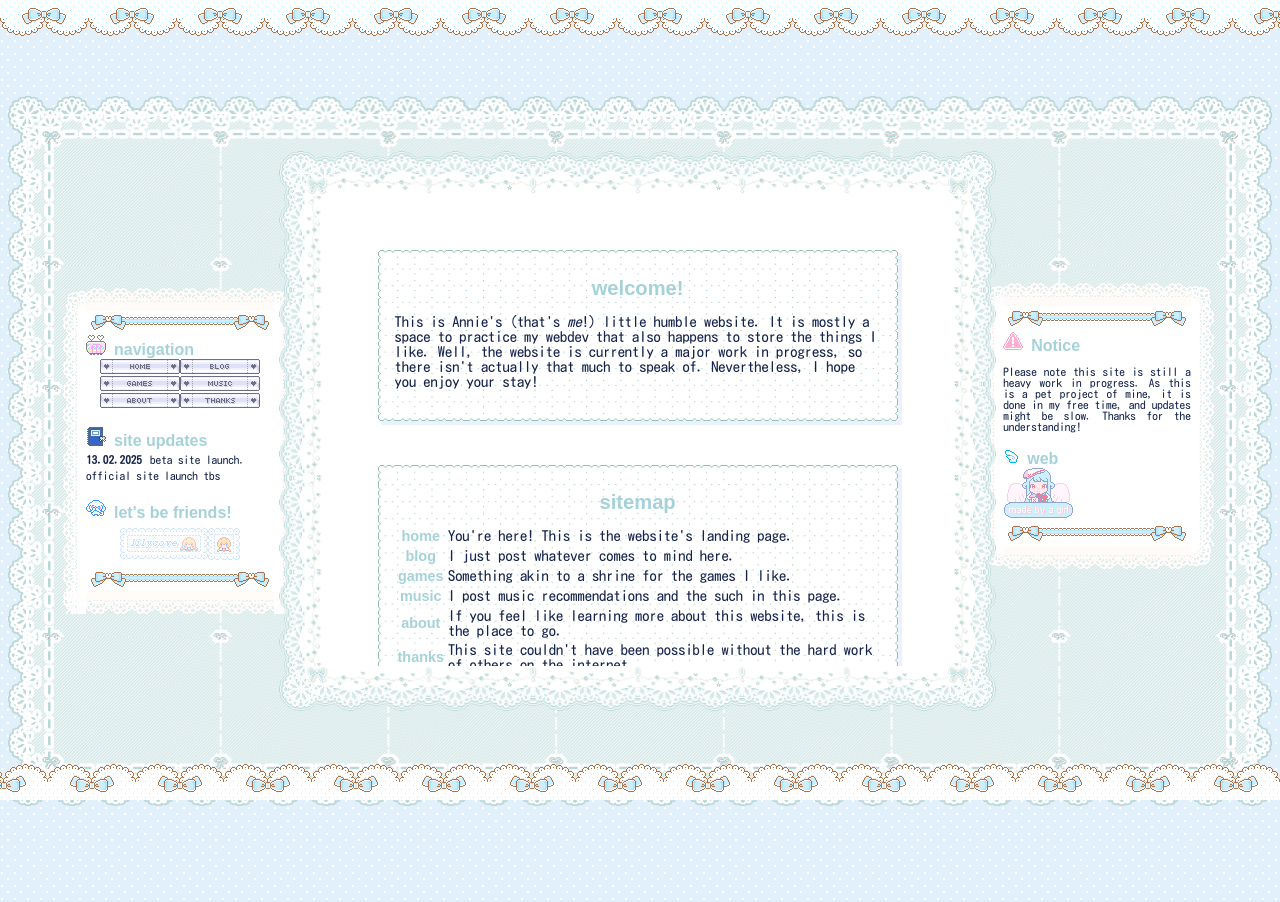
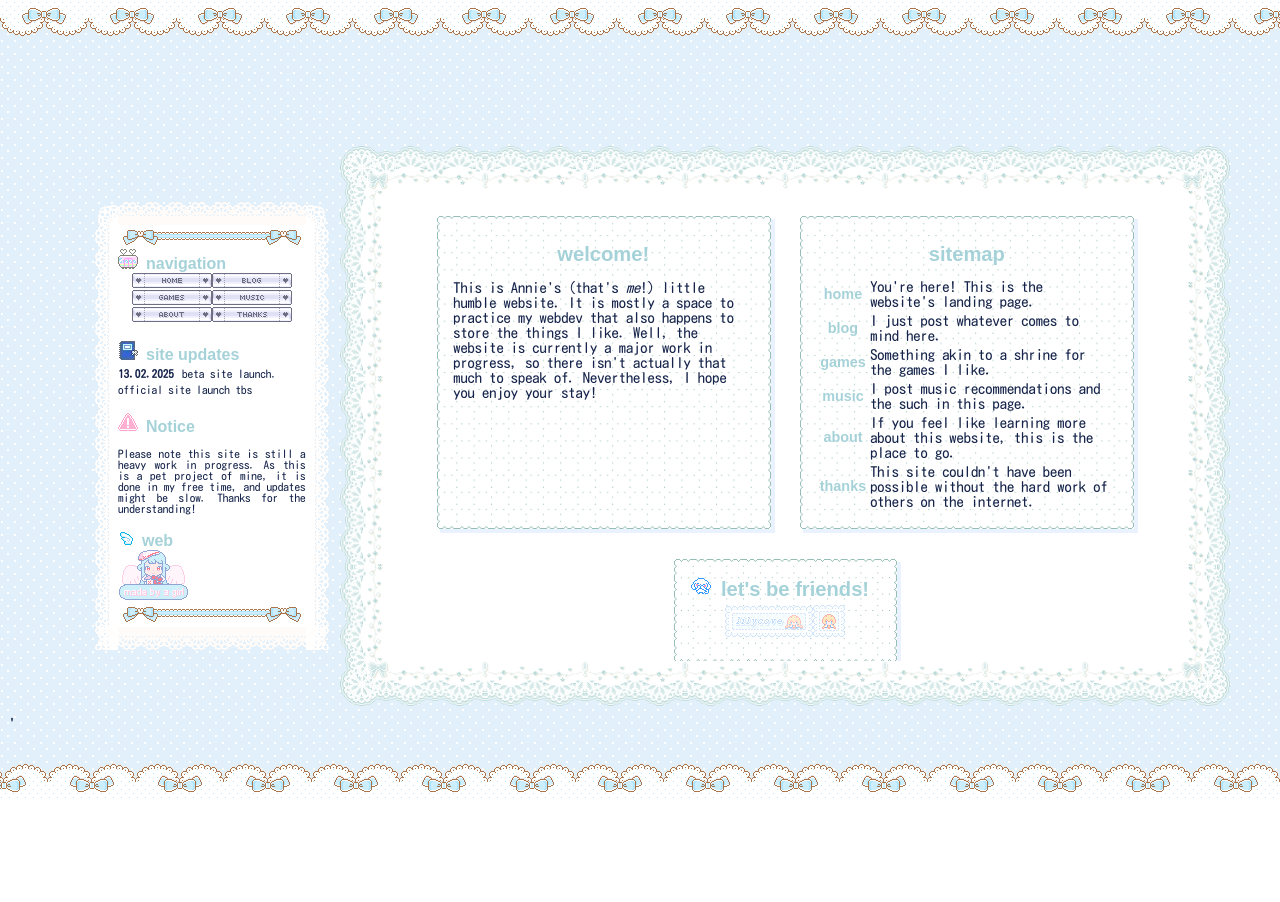
Before and after one commit to lilycove/neo-city, a plain HTML site: page public/index.html in a window 1280 px wide. After the commit the page ends 800 px from the top, so only its background shows below. Drawn offline with Linux system fonts and the light colour scheme; a web font is replaced by a local one.

Commit message:
might have to revamp the layout. while i figure it out, all pages outside index shall be redirected to building.html (wip)

```diff
--- /dev/null
+++ b/public/building.html
@@ -0,0 +1,33 @@
+
+<!DOCTYPE html>
+<html lang="en">
+    <head>
+        <meta charset="utf-8">
+        <meta name="viewport" content="width=device-width" />
+        <link rel="stylesheet" href="style.css">
+        <link rel="icon" type="image/x-icon" href="/images/my_buttons/stamp_still.png">
+        <!--custom fonts load: Borel, Kosugi Maru, Oldenburg, Send Flowers-->
+        <link rel="preconnect" href="https://fonts.googleapis.com">
+        <link rel="preconnect" href="https://fonts.gstatic.com" crossorigin>
+        <link href="https://fonts.googleapis.com/css2?family=Borel&family=Kosugi+Maru&family=Oldenburg&:ital,wght@0,400;0,700;0,900;1,400;1,700;1,900&family=Send+Flowers&display=swap" rel="stylesheet">
+        <title>home | lilycove-xx</title>
+    </head>
+
+    <body>
+
+        This page is under construction... Please come back later!
+
+    </body>
+
+</html>
+
+<!--credits list tba!
+
+https://lazer-bunny.neocities.org/Resources
+https://kawaiimaterials.tumblr.com/Dividers
+https://animatedglittergraphics-n-more.tumblr.com/tagged/master%20list
+https://rentry.co/outsider
+https://rentry.co/cwureful
+https://imvu.nekoweb.org/
+
+-->
--- a/public/index.html
+++ b/public/index.html
@@ -45,11 +45,11 @@
                                         <nav>
                                             <div class="nav-buttons">
                                                 <a href="index.html"><img src="images/buttons/12e-home.gif" alt="home"></a>
-                                                <a href="blog.html"><img src="images/buttons/12e-blog.gif" alt="blog"></a>
-                                                <a href="game.html"><img src="images/buttons/12e-game.gif" alt="game"></a>
-                                                <a href="music.html"><img src="images/buttons/12e-music.gif" alt="music"></a>
-                                                <a href="about.html"><img src="images/buttons/12e-about.gif" alt="about"></a>
-                                                <a href="thanks.html"><img src="images/buttons/12e-thanks.gif" alt="thanks"></a>
+                                                <a href="building.html"><img src="images/buttons/12e-blog.gif" alt="blog"></a>
+                                                <a href="building.html"><img src="images/buttons/12e-game.gif" alt="game"></a>
+                                                <a href="building.html"><img src="images/buttons/12e-music.gif" alt="music"></a>
+                                                <a href="building.html"><img src="images/buttons/12e-about.gif" alt="about"></a>
+                                                <a href="building.html"><img src="images/buttons/12e-thanks.gif" alt="thanks"></a>
                                             </div>
                                         </nav>
                                     </div>
@@ -68,12 +68,26 @@
                                     </div>
                             </div>
 
-                            <img src="/images/icon/cinna-2.gif"><span class="side-title">let's be friends!</span>
 
-                            <div class="line-lace">
-                                <a href="https://lilycove-xx.neocities.org"><img src="/images/my_buttons/button_anim.gif"></a>
-                                <a href="https://lilycove-xx.neocities.org"><img src="/images/my_buttons/stamp_anim.gif"></a>
+
+                            <img src="/images/icon/danger.gif"><span class="side-title">Notice</span>
+                            <div class="txt-area">
+                                <p class="blurb">Please note this site is still a heavy work in progress.
+                                    As this is a pet project of mine, it is done in my free time, and updates might be slow. Thanks for the understanding!</p>
+                                </p>
                             </div>
+
+                            <div class="webring">
+                                <div class="webring">
+                                    <div id="point-center">
+                                        <img src="/images/icon/wing.gif"><span class="side-title">web</span>
+                                            <div id="inner">
+                                                <a href="https://lovesick.cafe/grrrl"><img src="/images/web/girl.png" alt="made by a girl"></a>
+                                            </div>
+                                    </div>
+                                </div>
+                            </div>
+
                             <div class="line-lace">
                                 <img src="/images/ribbons/line-ribbon-1.gif">
                             </div>
@@ -89,7 +103,7 @@
 
                 <section class="center">
                     <div>
-                        <div>
+                        <div class="center-container">
                             <div class="center-box">
                             <h2 class="main-title">welcome!</h2>
                             <p>This is Annie's (that's <em>me</em>!) little humble website. It is mostly a space to practice my webdev that also happens to store the things I like.
@@ -126,52 +140,15 @@
                                 </table>
                                 </div>
                             </div>
-    </div>
-                    </div>
 
-                </section>
-
-<!--right sidebar section code-->
-
-                <section class="right">
-
-                    <div class = "box-top" >
-                        <div class = "top" ></div>
-                    </div>
-
-                    <div class = "box-center" >
-
-                        <div class = "box-inner" >
-
-                            <div class="line-lace">
-                                <img src="/images/ribbons/line-ribbon-1.gif">
-                            </div>
-
-                            <img src="/images/icon/danger.gif"><span class="side-title">Notice</span>
-                            <div class="txt-area">
-                                <p class="blurb">Please note this site is still a heavy work in progress.
-                                    As this is a pet project of mine, it is done in my free time, and updates might be slow. Thanks for the understanding!</p>
-                                </p>
-                            </div>
-
-                            <div class="webring">
-                                <div class="webring">
-                                    <div id="point-center">
-                                        <img src="/images/icon/wing.gif"><span class="side-title">web</span>
-                                            <div id="inner">
-                                                <a href="https://lovesick.cafe/grrrl"><img src="/images/web/girl.png" alt="made by a girl"></a>
-                                            </div>
-                                    </div>
+                            <div class="center-box">
+                                <img src="/images/icon/cinna-2.gif"><span class="main-title">let's be friends!</span>
+                                <div class="line-lace">
+                                    <a href="https://lilycove-xx.neocities.org"><img src="/images/my_buttons/button_anim.gif"></a>
+                                    <a href="https://lilycove-xx.neocities.org"><img src="/images/my_buttons/stamp_anim.gif"></a>
                                 </div>
                             </div>
-                            <div class="line-lace">
-                                <img src="/images/ribbons/line-ribbon-1.gif">
-                            </div>
-                        </div>
-                    </div>
-
-                    <div class = "box-bottom" >
-                        <div class = "bottom" ></div>
+    </div>
                     </div>
 
                 </section>
@@ -196,4 +173,4 @@ https://rentry.co/outsider
 https://rentry.co/cwureful
 https://imvu.nekoweb.org/
 
--->
+-->'
--- a/public/style.css
+++ b/public/style.css
@@ -1,4 +1,4 @@
-/*general*/
+/*---------- general ----------*/
 
     body {
     background-image: url(images/layout/bg-2.gif);
@@ -6,7 +6,7 @@ font-family: 'Oldenburg', 'Kosugi Maru', sans-serif;
     color: rgb(22, 36, 75);
     }
 
-/*scrollbar section*/
+/*---------- scrollbar section ----------*/
 
     ::-webkit-scrollbar {
         width: 10px;
@@ -25,7 +25,7 @@ color: rgb(22, 36, 75);
     }
 
 
-/*general text*/
+/*---------- general text ----------*/
 
     .side-title, .main-title, th {
     font-family: 'Borel', 'Send Flowers', sans-serif;
@@ -50,34 +50,30 @@ text-decoration: none;
     font-style: italic;
     }
 
-/*layout*/
+/*---------- layout ----------*/
 
     .layout {
     display: flex;
     flex-wrap: wrap;
     justify-content: center;
-align-items: center;
-max-width: 1500px;
+    margin-top: 8em;
+    max-width: 1200px;
     margin: 0 auto;
-margin-top: 6em;
-margin-bottom: 6em;
+
     }
 
     main {
     display: flex;
     flex-direction: row;
     flex-wrap: nowrap;
+    margin-top: 8em;
     width: 100%;
-gap: 1em;
     border-width:45px;
     padding:10px;
-height: 600px;
-border-style:solid;
-border-image: url("images/layout/pf035-plate-j06.gif") 55 fill round;
     }
 
 
-/*laces*/
+/*---------- laces ----------*/
 
     .lace-top {
     background:url(images/ribbons/ribbon-blue-5.gif);
@@ -110,7 +106,7 @@ justify-content: center;
     align-items: center;
     }
 
-/*sidebar*/
+/*---------- sidebar ----------*/
 
     .left, .right {
     display: flex;
@@ -146,7 +142,6 @@ display: flex;
     flex-wrap: wrap;
     margin: 0 auto;
     justify-content: center;
-
     }
 
     .news {
@@ -165,7 +160,7 @@ text-align: justify;
     font-weight: bold;
     }
 
-/*lacebox*/
+/*---------- lacebox ----------*/
 
     .top {
     background:url(images/layout/frame-white-1/f-ue.gif) repeat-x;
@@ -204,33 +199,39 @@ background-repeat:no-repeat, no-repeat;
     height:23px;
     }
 
-/*main*/
+/*---------- main ----------*/
+
     .center {
         display: flex;
-flex-wrap: nowrap;
+    justify-content: center;
     width: calc(100% - 400px); /* Subtract sidebar widths */
     max-width: 900px;
     justify-content: center;
     z-index: 2;
 
     border-width:45px;
-padding:10px;
-height:450px;
+    padding: 10px;
+    height: 450px;
     overflow-y:auto;
     border-style:solid;
     border-image: url("images/layout/pf034-plate-i04.gif") 55 fill round;
     }
 
-.center-box {
-display: block;
+    .center-container {
+    display: flex;
     flex-wrap: wrap;
     justify-content: center;
+    }
+
+    .center-box {
     font-size: 0.9em;
     padding: 1em;
     overflow-y:auto;
+    max-width: 300px;
+
     border-style: solid;
-border-image: url("/images/layout/ccsh5u.png") 3 fill round;
-margin: 3em;
+    border-image: url("/images/layout/ccsh5u.png") 2.5 fill round;
+    margin: 1em;
     box-shadow: 4px 4px #eaf2ff;
     }
 
```
Also changed, not shown: public/images/layout/1aath_zps2d7868ad.webp (added), public/images/layout/931465.png (added), public/images/layout/extra16_13.png (added), public/images/layout/extra17_16.png (added), public/images/layout/s512_extra20_13_0.png (added), public/images/layout/tumblr_inline_mh5xliEK2Z1qbq39l.png (added), public/images/layout/tumblr_inline_mh5xln5pVc1qbq39l.png (added), 3 other files. Lines whose indentation alone changed are shown as unchanged.
